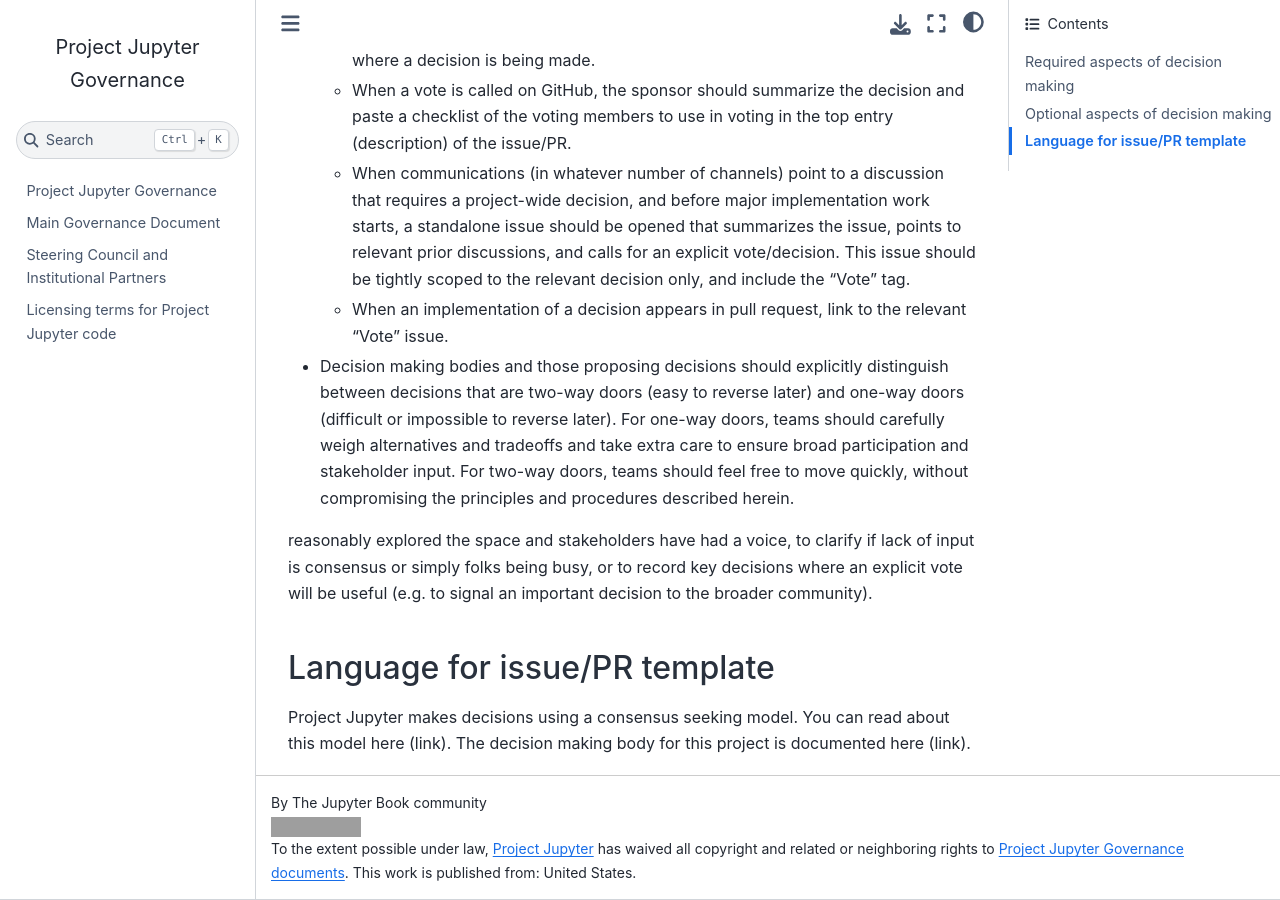
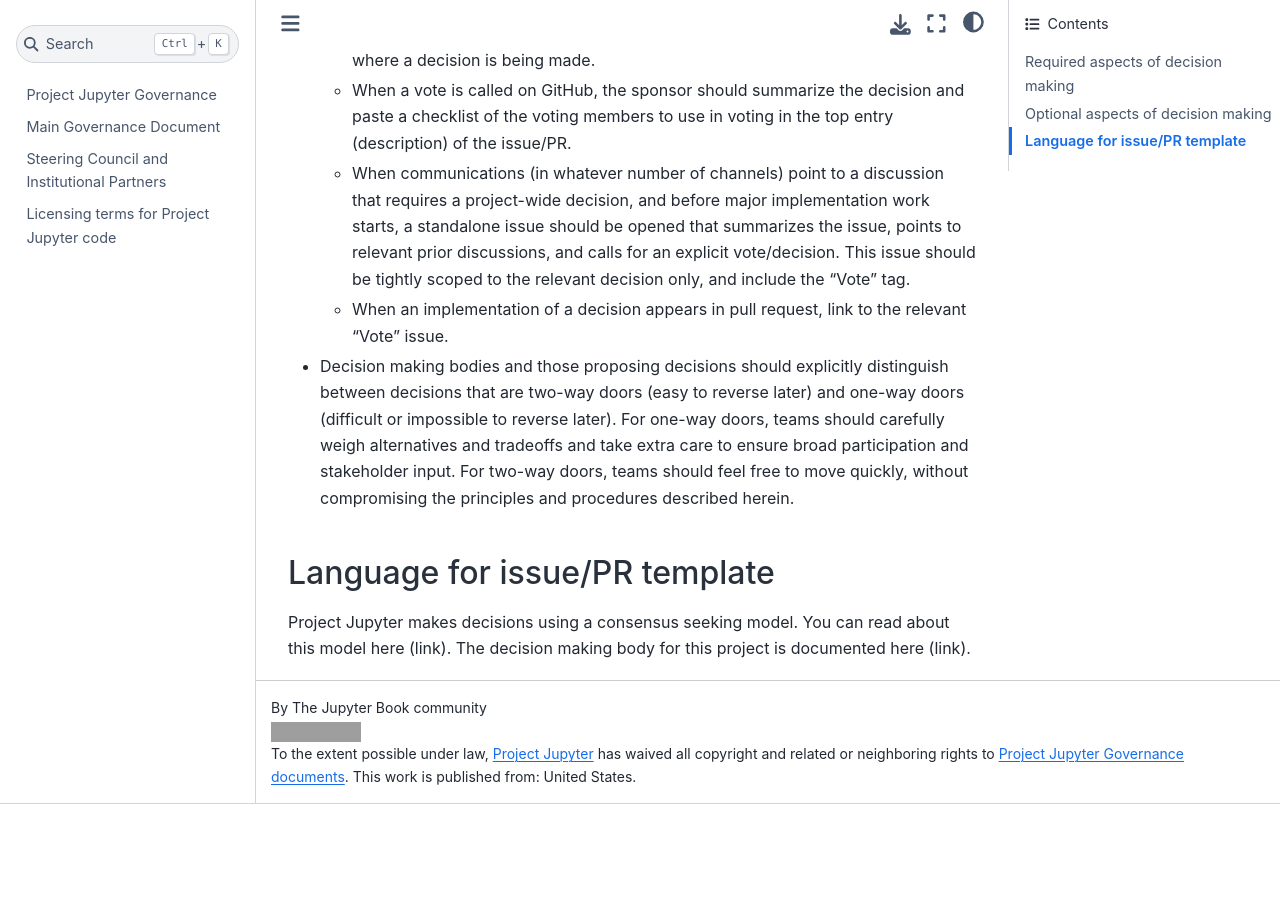
Before and after one commit to jupyter/governance, a Jupyter Book: the page built from decision_making.md, in a window 1280 px wide and 900 px high, scrolled down 2361 px. Built offline with Jupyter Book 1.0.4 settings and Sphinx 7.4.7 and the Sphinx Book theme 1.1.4, drawn with Linux system fonts in a browser that asks for light colours; pages that are not in the unit, such as notebooks, are missing from menus; after the commit the page ends 3165 px from its top, so only the background shows below that; grey boxes are pictures that could not be loaded.

Commit message:
Remove superfluous line left from editing.

```diff
--- a/decision_making.md
+++ b/decision_making.md
@@ -40,8 +40,6 @@
   - When an implementation of a decision appears in pull request, link to the relevant “Vote” issue.
 - Decision making bodies and those proposing decisions should explicitly distinguish between decisions that are two-way doors (easy to reverse later) and one-way doors (difficult or impossible to reverse later). For one-way doors, teams should carefully weigh alternatives and tradeoffs and take extra care to ensure broad participation and stakeholder input. For two-way doors, teams should feel free to move quickly, without compromising the principles and procedures described herein.
 
-reasonably explored the space and stakeholders have had a voice, to clarify if lack of input is consensus or simply folks being busy, or to record key decisions where an explicit vote will be useful (e.g. to signal an important decision to the broader community).
-
 ## Language for issue/PR template
 
 Project Jupyter makes decisions using a consensus seeking model. You can read about this model here (link). The decision making body for this project is documented here (link).
```
